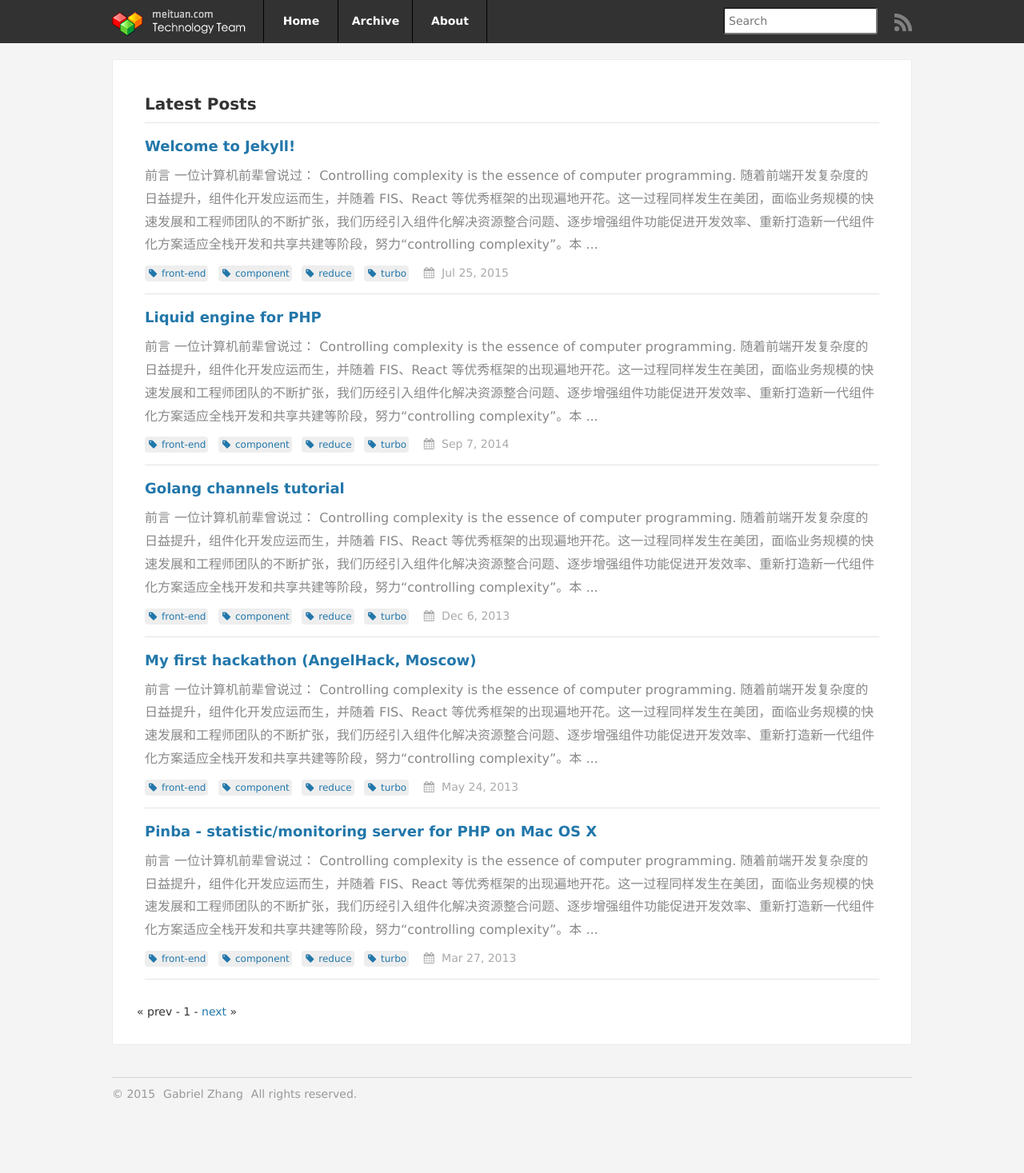
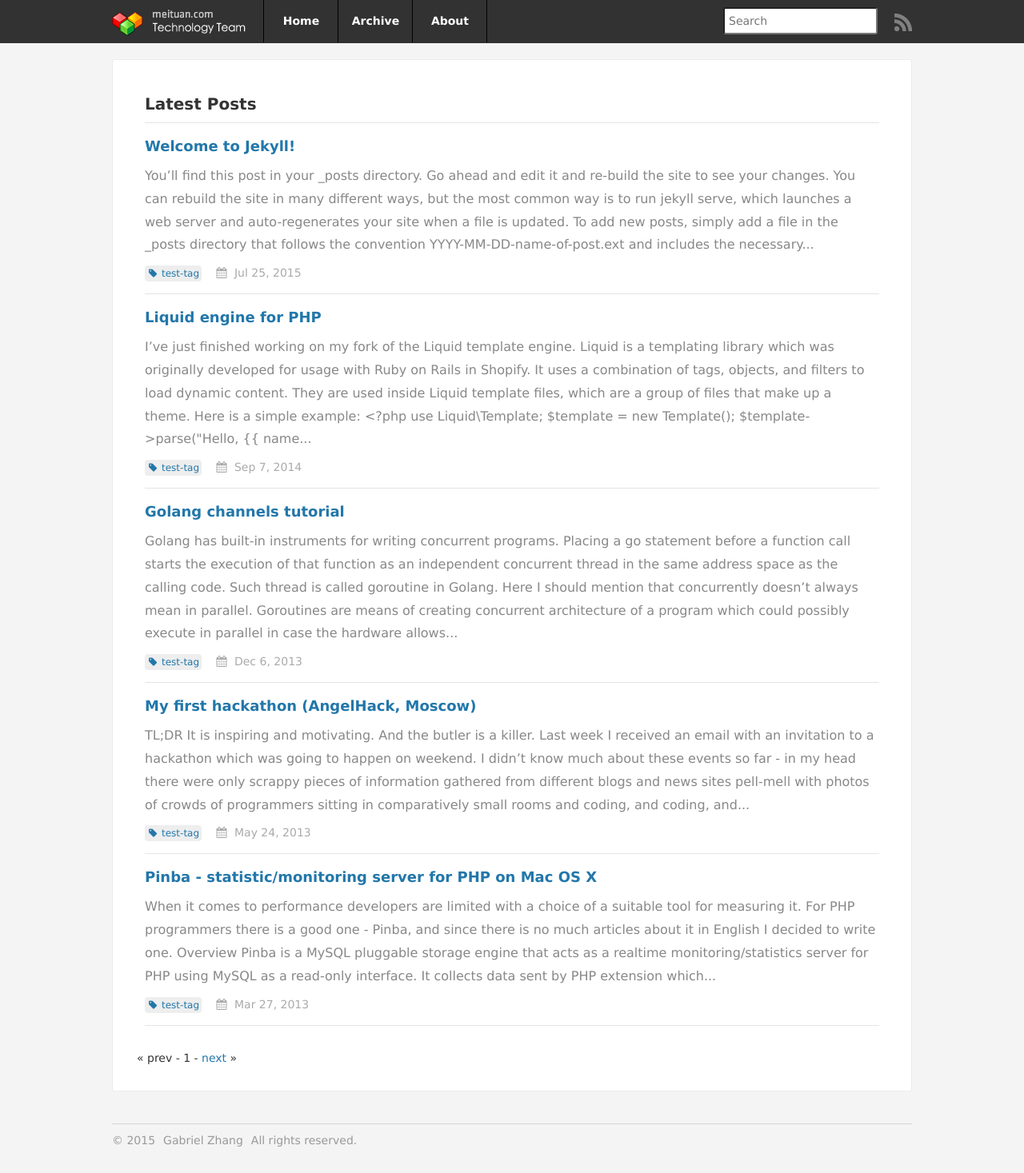
Before and after one commit to gauthiernpn/jekyll-welcome, a Jekyll site: the page built from index.html, in a window 1280 px wide. Shown: the whole page at 80% size. Built offline with Jekyll 4.4.1, drawn with Linux system fonts in a browser that asks for light colours; nearby versions of some CDN libraries; Markdown is read by kramdown in place of the engine named in the settings; the list of posts is cut into pages by our own code; before the commit the page ends 1409 px from its top, so only the background shows below that.

Commit message:
add post excerpt feature

```diff
--- a/_posts/2015-07-25-welcome-to-jekyll.markdown
+++ b/_posts/2015-07-25-welcome-to-jekyll.markdown
@@ -4,12 +4,6 @@ title:  "Welcome to Jekyll!"
 date:   2015-07-25 23:07:43
 categories: jekyll update
 ---
-
-###前后端分离
-
-“前后端分离”显然已不是什么新鲜的话题，Zakas在2013年10月份就曾发表过一篇博客《Node.js and the new web front-end》讨论Node背景下新时代的前端。毫无疑问，Node的出现给JavaScript语言带来了新的生机，也使得前端开发者有了更多的可能性。
-
-前后端分离表面上看似乎是一场“圈地运动”，但实质上前后端分离是为了解决以往开发模式的一些诟病和痛点，同时也是迎合大的行业趋势的明智之举。我所在的美团酒店事业部去年7月份成立，新的业务、新的开发团队，这一切使得我们的前后端分离推进的很彻底。截至目前，前端承载的所有业务和线上服务都是基于Node，生产环境已经有近20台服务器。如此带来的全新前后端协作方式能够让专业的人做专业的事，无论前端后端都能较之前更专注在自己擅长的方面。
 
 You’ll find this post in your `_posts` directory. Go ahead and edit it and re-build the site to see your changes. You can rebuild the site in many different ways, but the most common way is to run `jekyll serve`, which launches a web server and auto-regenerates your site when a file is updated.
 
--- a/index.html
+++ b/index.html
@@ -11,17 +11,11 @@ layout: default
         <header class="article__title">
           <a href="{{ post.url | prepend: site.baseurl }}" class="post-item__title">{{ post.title }}</a>
         </header>
-        <p class="article__content"> 前言
-           一位计算机前辈曾说过：
-            Controlling complexity is the essence of computer programming.
-           随着前端开发复杂度的日益提升，组件化开发应运而生，并随着 FIS、React 等优秀框架的出现遍地开花。这一过程同样发生在美团，面临业务规模的快速发展和工程师团队的不断扩张，我们历经引入组件化解决资源整合问题、逐步增强组件功能促进开发效率、重新打造新一代组件化方案适应全栈开发和共享共建等阶段，努力“controlling complexity”。本 ...
-        </p>
+        <p class="article__content">{{ post.content | strip_html | truncatewords:75}}</p>
         <footer class="article__meta post-item__meta">
           <span class="tags">
-            <a href="/tag/front-end"><i class="fa fa-tag"></i><span>front-end</span></a>
-            <a href="/tag/component"><i class="fa fa-tag"></i><span>component</span></a>
-            <a href="/tag/reduce"><i class="fa fa-tag"></i><span>reduce</span></a>
-            <a href="/tag/turbo"><i class="fa fa-tag"></i><span>turbo</span></a>
+            <!--TODO!!! add tag feature-->
+            <a href="/"><i class="fa fa-tag"></i><span>test-tag</span></a>
           </span>
           <span class="date">
             <i class="fa fa-calendar"></i>
```
